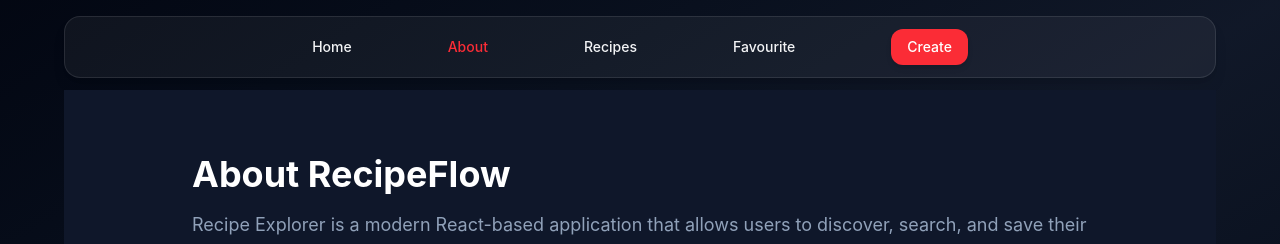
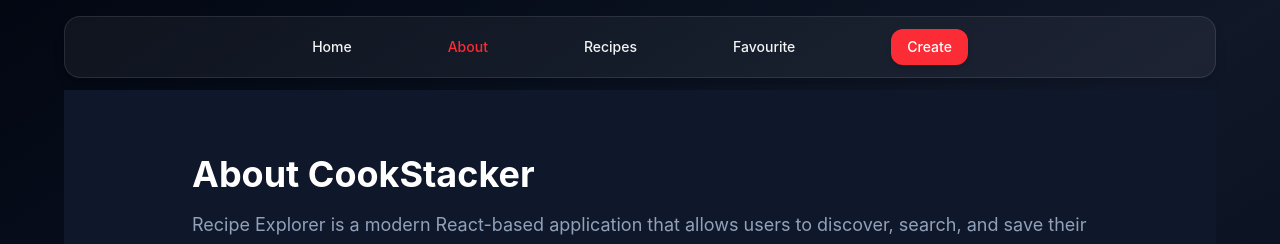
Before and after one commit to Nayan129/Recipe-Maker, a React (Vite) app: page /about in a window 1280 px wide. Shown: the top 244 px of the page. Built offline with nearby package versions, Linux system fonts and the light colour scheme.

Commit message:
nochanges

```diff
--- a/src/pages/About.jsx
+++ b/src/pages/About.jsx
@@ -6,7 +6,7 @@
       <div className="max-w-4xl mx-auto space-y-12">
         {/* This is About Recipe And All Info Page*/}
         <section>
-          <h1 className="text-4xl font-bold mb-4">About RecipeFlow</h1>
+          <h1 className="text-4xl font-bold mb-4">About CookStacker</h1>
           <p className="text-slate-400 leading-relaxed text-lg">
             Recipe Explorer is a modern React-based application that allows
             users to discover, search, and save their favorite recipes in a
```
